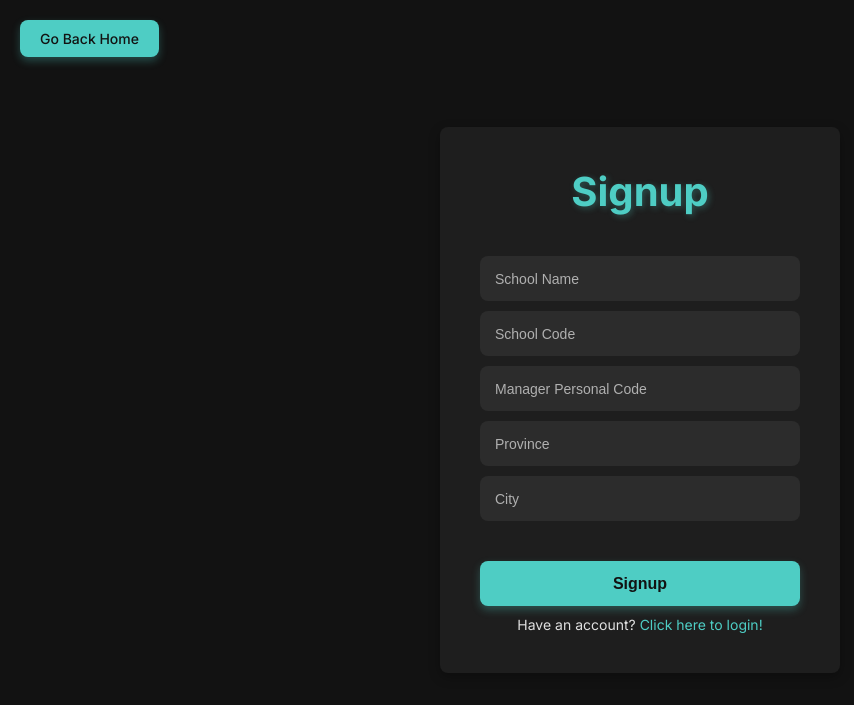
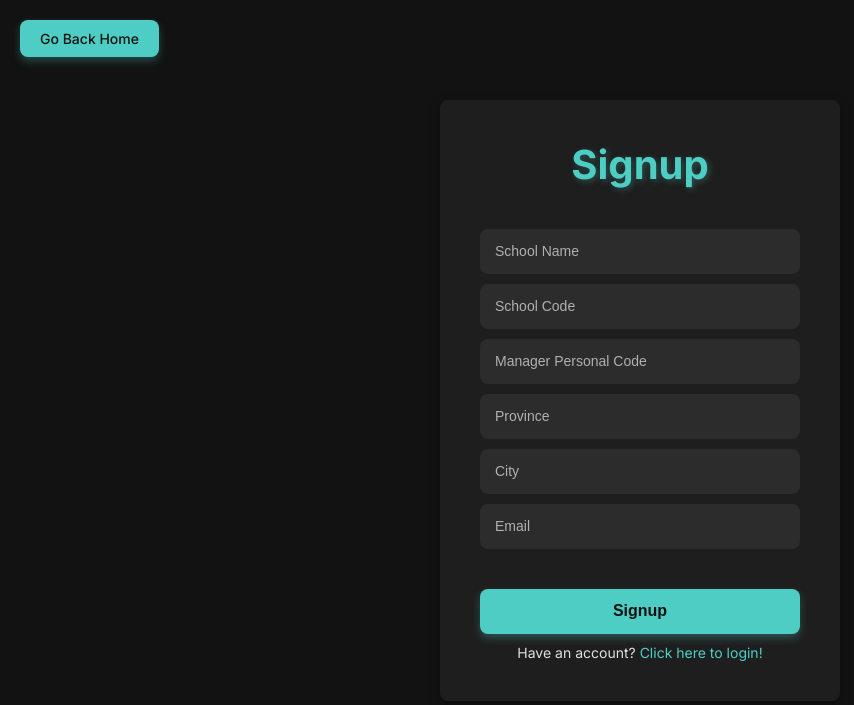
Before and after one commit to SEPAD-Project/WebApplication, a Flask app: page /signup in a window 1280 px wide. Shown: the top 705 px of the page, without its empty margins (0-854 px from the left). Run offline with Flask 3, Linux system fonts and the light colour scheme.

Commit message:
add email input in signup form and add entered email to database

```diff
--- a/app/routes/auth_routes.py
+++ b/app/routes/auth_routes.py
@@ -76,6 +76,7 @@ def signup():
         manager_personal_code = request.form['manager_personal_code']
         province = request.form['province']
         city = request.form['city']
+        email = request.form['email']
 
         # Create a new School object
         new_school = School(
@@ -84,7 +85,8 @@ def signup():
             manager_personal_code=manager_personal_code,
             province=province,
             city=city,
-            teachers="[]"  # Initialize empty list of teachers
+            teachers="[]",  # Initialize empty list of teachers
+            email=email
         )
 
         try:
--- a/app/templates/auth/signup.html
+++ b/app/templates/auth/signup.html
@@ -21,6 +21,7 @@
         <input type="text" id="manager-personal-code" name="manager_personal_code" placeholder="Manager Personal Code" pattern="[0-9]+" title="Should only contain numbers" required>
         <input type="text" id="province" name="province" placeholder="Province" required pattern="[A-Za-z\s\-']+" title="Should only contain letters, space, and dash">
         <input type="text" id="city" name="city" placeholder="City" required pattern="[A-Za-z\s\-']+" title="Should only contain letters, space, and dash">
+        <input type="text" id="email" name="email" placeholder="Email" required>
         <button type="submit" class="submit-button">Signup</button>
         <p class="form-footer">
             Have an account?
```
